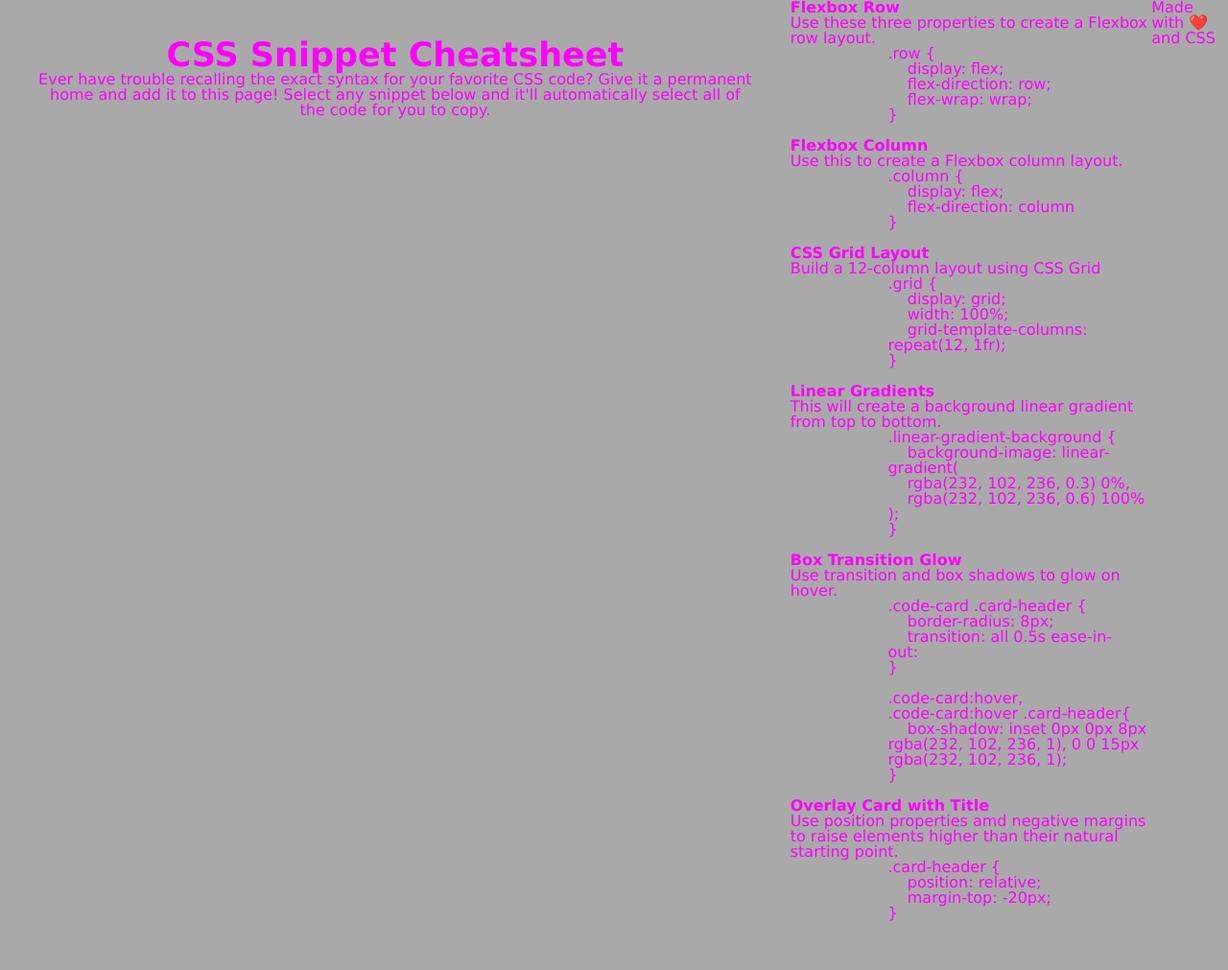
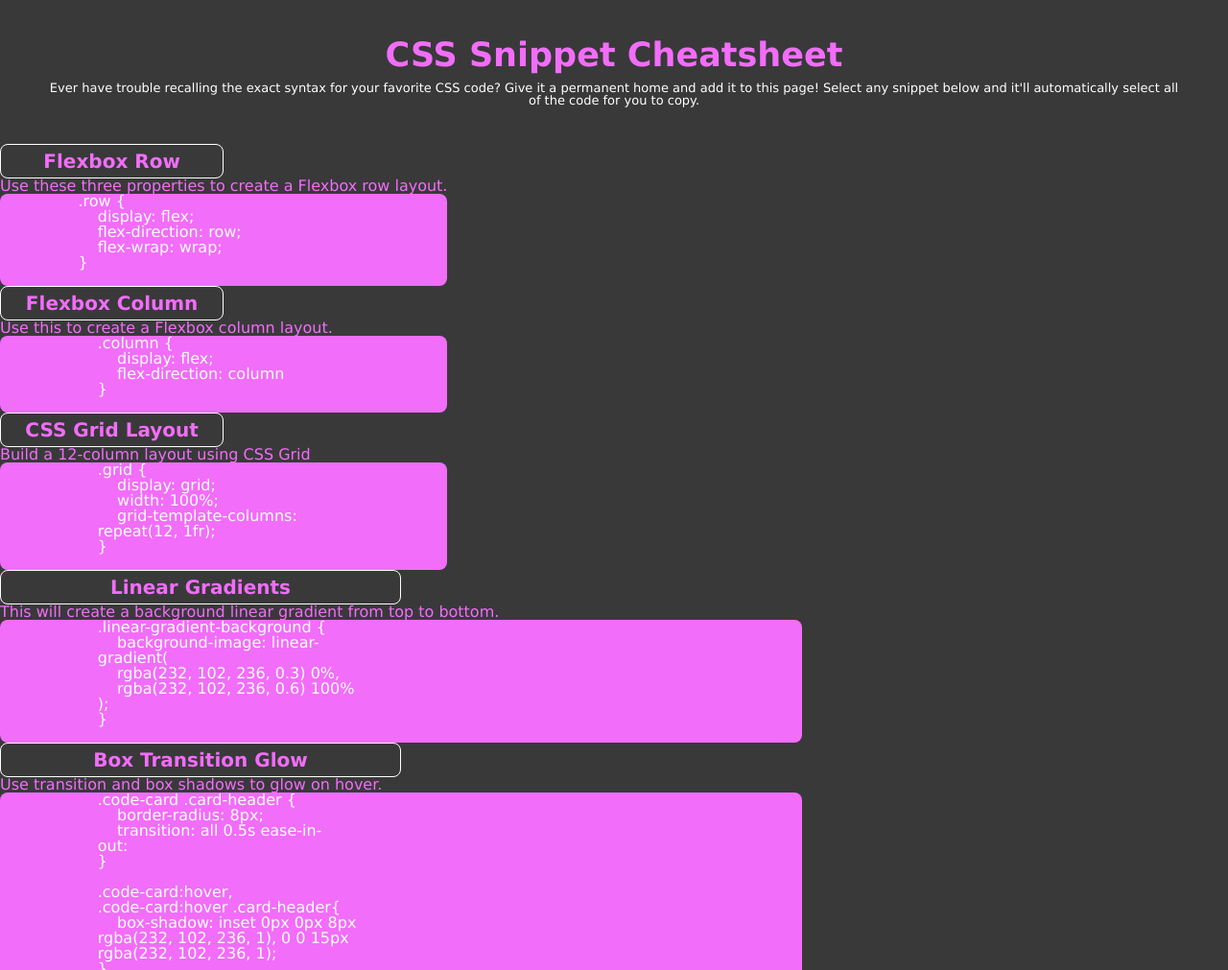
Before and after one commit to melinamboedecker/02-01-28-StudentMiniProject, a plain HTML site: page index.html in a window 1280 px wide. Shown: the top 1011 px of the page at 96% size. Before the commit the page ends 977 px from the top, so only its background shows below. Drawn offline with Linux system fonts and the light colour scheme.

Commit message:
adjusted color and added style to header, main, h2, pre, and footer elements

```diff
--- a/assets/css/style.css
+++ b/assets/css/style.css
@@ -2,16 +2,51 @@ body {
     font-family:Verdana, Geneva, Tahoma, sans-serif;
     margin: 0;
     display: flex;
-    background-color: darkgrey;
-    color: magenta;
+    flex-direction: column;
+    background-color: rgb(57, 57, 58);
+    color: #F26DF9;
 }
 
 header {
     padding: 40px;
     text-align: center;
+    width: 100%;
+    height: 150px;
 }
 
 h1 {
     font-size: 35px;
 
 }
+
+header p {
+    padding: 10px;
+    font-size: 13px;
+    color: white;
+}
+
+main {
+    display: flex;
+    flex-wrap: wrap;
+}
+
+h2 {
+    font-size: 20px;
+    border: 1px solid white;
+    border-radius: 8px;
+    padding: 7px;
+    text-align: center;
+    width: 50%
+}
+
+pre {
+    background-color: #F26DF9;
+    color: white;
+    border-radius: 8px;
+}
+
+footer {
+    padding: 40px;
+    text-align: center;
+    font-size: 20px;
+}
--- a/index.html
+++ b/index.html
@@ -19,13 +19,8 @@
     <main>
       <section>
         <article>
-            <div>
             <h2>Flexbox Row</h2>
-            </div>
-            <div>
             <p>Use these three properties to create a Flexbox row layout.</p>
-            </div>
-            <div>
             <pre>
                 .row {
                     display: flex;
@@ -33,16 +28,11 @@
                     flex-wrap: wrap;
                 }
             </pre>
-            </div>
         </article>
         <article>
             <div>
                 <h2>Flexbox Column</h2>
-            </div>
-            <div>
                 <p>Use this to create a Flexbox column layout.</p>
-            </div>
-            <div>
                 <pre>
                     .column {
                         display: flex;
```
Lines whose indentation alone changed are shown as unchanged.
